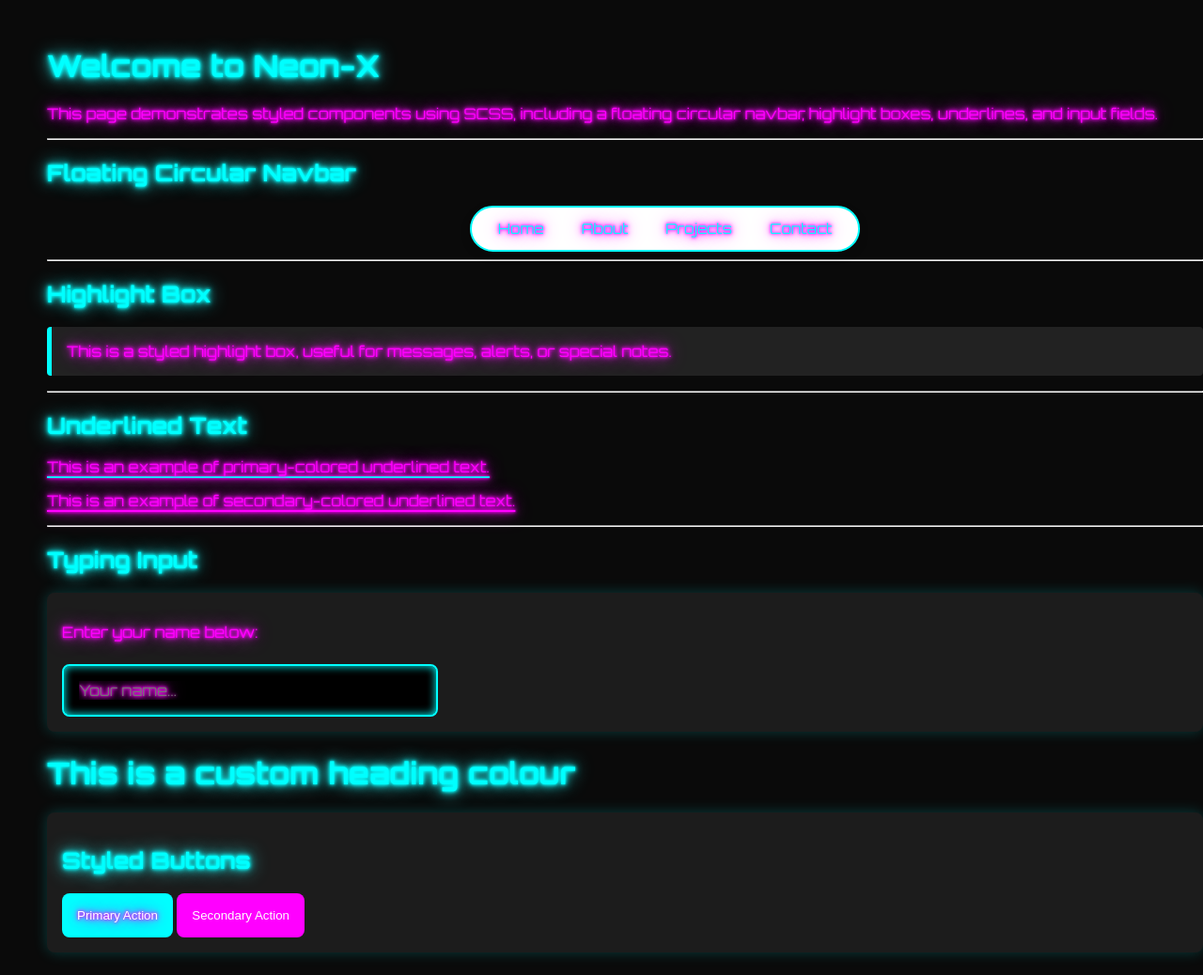
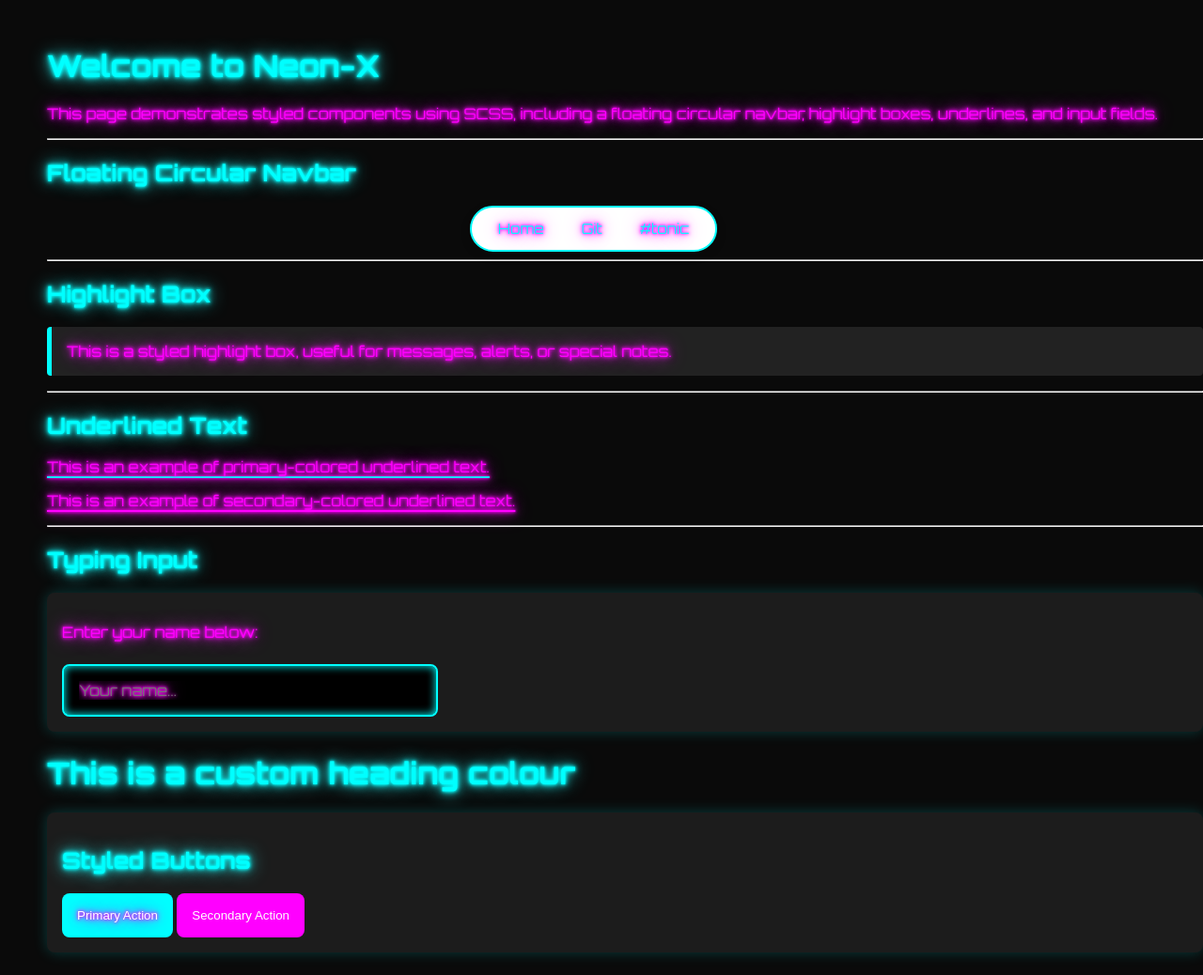
Before and after one commit to v659/jekyll_theme-new-v659, a Jekyll site: the page built from index.md, in a window 1280 px wide. Shown: the whole page at 94% size. Built offline with Jekyll 4.4.1, drawn with Linux system fonts in a browser that asks for light colours.

Commit message:
add working links

```diff
--- a/index.md
+++ b/index.md
@@ -15,9 +15,8 @@ This page demonstrates styled components using SCSS, including a floating circul
 
 <div class="floating-navbar">
   <a href="/">Home</a>
-  <a href="/about">About</a>
-  <a href="/projects">Projects</a>
-  <a href="/contact">Contact</a>
+  <a href="https://github.com/v659/jekyll_theme-new-v659">Git</a>
+  <a href="https://tonic.hackclub.com/">#tonic</a>
 </div>
 
 ---
```
